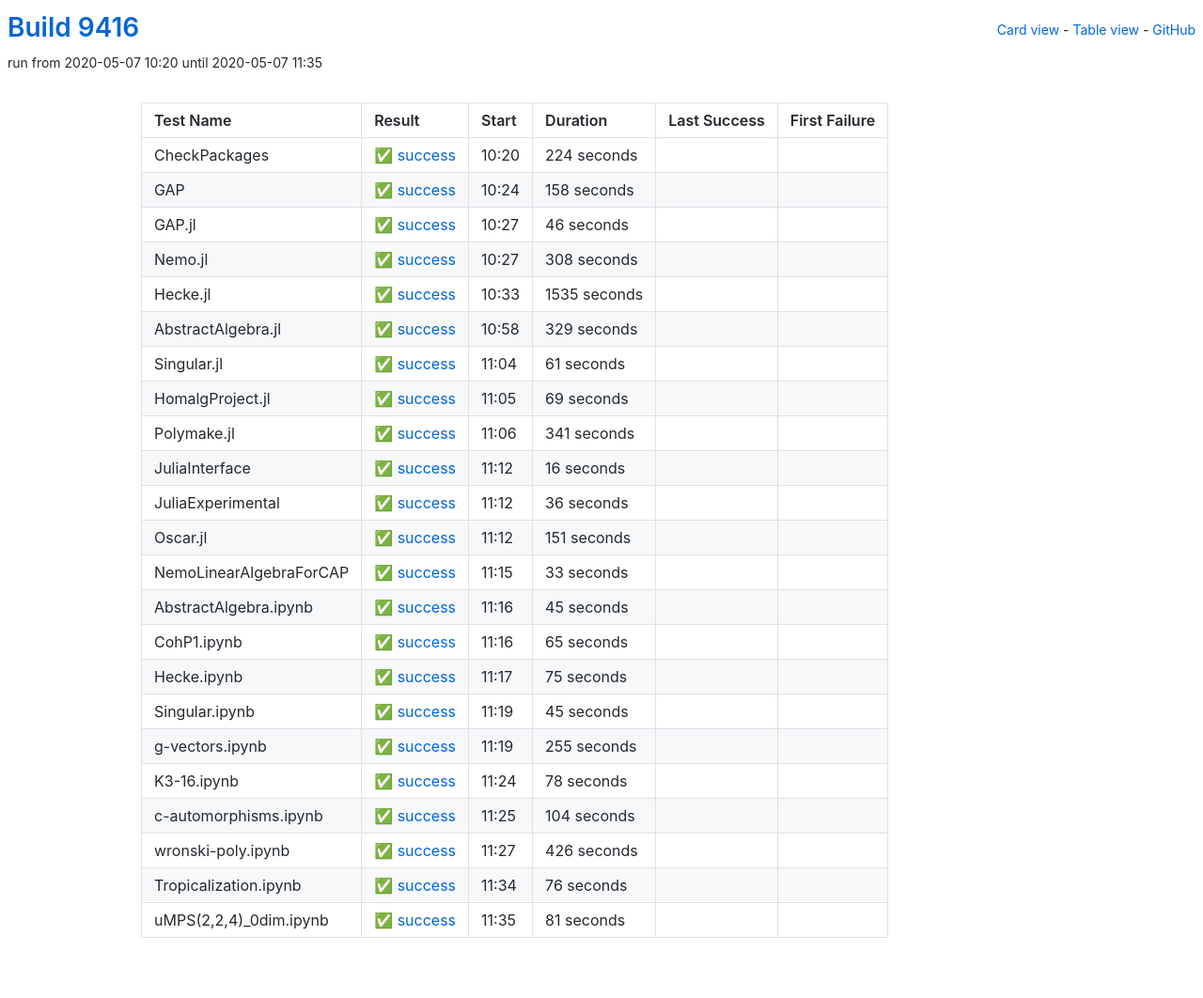
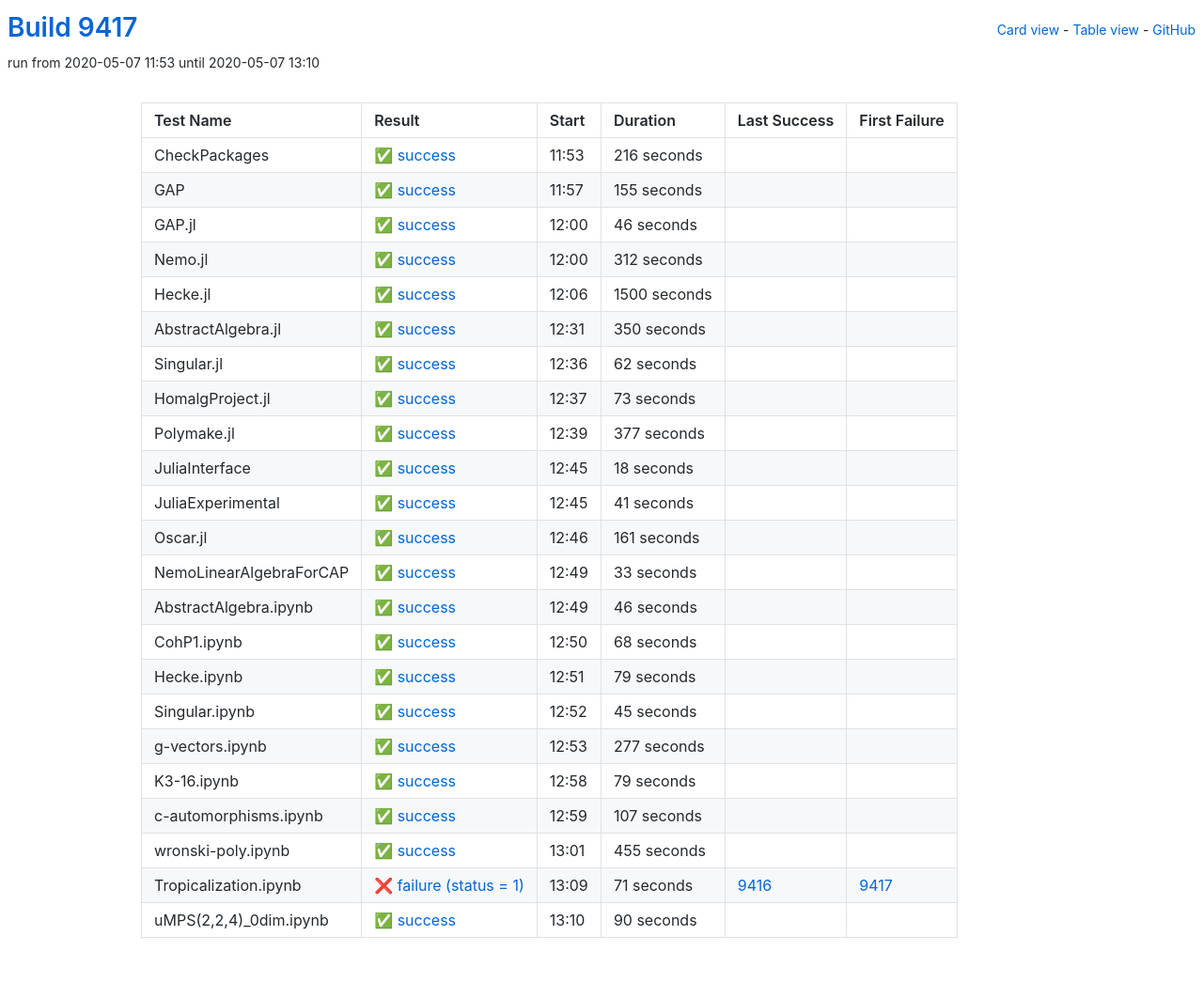
Before and after one commit to oscar-system/oscar-ci-status, a Jekyll site: the page built from table.html, in a window 1280 px wide. Shown: the whole page at 94% size. Built offline with Jekyll 4.4.1, drawn with Linux system fonts in a browser that asks for light colours.

Commit message:
Build 9417

```diff
--- a/_data/ci.yml
+++ b/_data/ci.yml
@@ -1,29 +1,29 @@
-build: 9416
-build_url: https://oscarci.mathematik.uni-kl.de/job/oscar/9416/
+build: 9417
+build_url: https://oscarci.mathematik.uni-kl.de/job/oscar/9417/
 job: oscar
 tests:
-- duration: 224
+- duration: 216
   exitcode: 0
   first_failure: false
   first_failure_url: null
   id: checkpackages
   last_success: false
   last_success_url: null
-  log: https://oscarci.mathematik.uni-kl.de/job/oscar/9416/artifact/logs/build-9416/CheckPackages.log
+  log: https://oscarci.mathematik.uni-kl.de/job/oscar/9417/artifact/logs/build-9417/CheckPackages.log
   name: CheckPackages
-  start: 2020-05-07 10:20
+  start: 2020-05-07 11:53
   status: success
   success: true
-- duration: 158
+- duration: 155
   exitcode: 0
   first_failure: false
   first_failure_url: null
   id: gap
   last_success: false
   last_success_url: null
-  log: https://oscarci.mathematik.uni-kl.de/job/oscar/9416/artifact/logs/build-9416/GAP.log
+  log: https://oscarci.mathematik.uni-kl.de/job/oscar/9417/artifact/logs/build-9417/GAP.log
   name: GAP
-  start: 2020-05-07 10:24
+  start: 2020-05-07 11:57
   status: success
   success: true
 - duration: 46
@@ -33,117 +33,117 @@ tests:
   id: gap-jl
   last_success: false
   last_success_url: null
-  log: https://oscarci.mathematik.uni-kl.de/job/oscar/9416/artifact/logs/build-9416/GAP.jl.log
+  log: https://oscarci.mathematik.uni-kl.de/job/oscar/9417/artifact/logs/build-9417/GAP.jl.log
   name: GAP.jl
-  start: 2020-05-07 10:27
+  start: 2020-05-07 12:00
   status: success
   success: true
-- duration: 308
+- duration: 312
   exitcode: 0
   first_failure: false
   first_failure_url: null
   id: nemo-jl
   last_success: false
   last_success_url: null
-  log: https://oscarci.mathematik.uni-kl.de/job/oscar/9416/artifact/logs/build-9416/Nemo.jl.log
+  log: https://oscarci.mathematik.uni-kl.de/job/oscar/9417/artifact/logs/build-9417/Nemo.jl.log
   name: Nemo.jl
-  start: 2020-05-07 10:27
+  start: 2020-05-07 12:00
   status: success
   success: true
-- duration: 1535
+- duration: 1500
   exitcode: 0
   first_failure: false
   first_failure_url: null
   id: hecke-jl
   last_success: false
   last_success_url: null
-  log: https://oscarci.mathematik.uni-kl.de/job/oscar/9416/artifact/logs/build-9416/Hecke.jl.log
+  log: https://oscarci.mathematik.uni-kl.de/job/oscar/9417/artifact/logs/build-9417/Hecke.jl.log
   name: Hecke.jl
-  start: 2020-05-07 10:33
+  start: 2020-05-07 12:06
   status: success
   success: true
-- duration: 329
+- duration: 350
   exitcode: 0
   first_failure: false
   first_failure_url: null
   id: abstractalgebra-jl
   last_success: false
   last_success_url: null
-  log: https://oscarci.mathematik.uni-kl.de/job/oscar/9416/artifact/logs/build-9416/AbstractAlgebra.jl.log
+  log: https://oscarci.mathematik.uni-kl.de/job/oscar/9417/artifact/logs/build-9417/AbstractAlgebra.jl.log
   name: AbstractAlgebra.jl
-  start: 2020-05-07 10:58
+  start: 2020-05-07 12:31
   status: success
   success: true
-- duration: 61
+- duration: 62
   exitcode: 0
   first_failure: false
   first_failure_url: null
   id: singular-jl
   last_success: false
   last_success_url: null
-  log: https://oscarci.mathematik.uni-kl.de/job/oscar/9416/artifact/logs/build-9416/Singular.jl.log
+  log: https://oscarci.mathematik.uni-kl.de/job/oscar/9417/artifact/logs/build-9417/Singular.jl.log
   name: Singular.jl
-  start: 2020-05-07 11:04
+  start: 2020-05-07 12:36
   status: success
   success: true
-- duration: 69
+- duration: 73
   exitcode: 0
   first_failure: false
   first_failure_url: null
   id: homalgproject-jl
   last_success: false
   last_success_url: null
-  log: https://oscarci.mathematik.uni-kl.de/job/oscar/9416/artifact/logs/build-9416/HomalgProject.jl.log
+  log: https://oscarci.mathematik.uni-kl.de/job/oscar/9417/artifact/logs/build-9417/HomalgProject.jl.log
   name: HomalgProject.jl
-  start: 2020-05-07 11:05
+  start: 2020-05-07 12:37
   status: success
   success: true
-- duration: 341
+- duration: 377
   exitcode: 0
   first_failure: false
   first_failure_url: null
   id: polymake-jl
   last_success: false
   last_success_url: null
-  log: https://oscarci.mathematik.uni-kl.de/job/oscar/9416/artifact/logs/build-9416/Polymake.jl.log
+  log: https://oscarci.mathematik.uni-kl.de/job/oscar/9417/artifact/logs/build-9417/Polymake.jl.log
   name: Polymake.jl
-  start: 2020-05-07 11:06
+  start: 2020-05-07 12:39
   status: success
   success: true
-- duration: 16
+- duration: 18
   exitcode: 0
   first_failure: false
   first_failure_url: null
   id: juliainterface
   last_success: false
   last_success_url: null
-  log: https://oscarci.mathematik.uni-kl.de/job/oscar/9416/artifact/logs/build-9416/JuliaInterface.log
+  log: https://oscarci.mathematik.uni-kl.de/job/oscar/9417/artifact/logs/build-9417/JuliaInterface.log
   name: JuliaInterface
-  start: 2020-05-07 11:12
+  start: 2020-05-07 12:45
   status: success
   success: true
-- duration: 36
+- duration: 41
   exitcode: 0
   first_failure: false
   first_failure_url: null
   id: juliaexperimental
   last_success: false
   last_success_url: null
-  log: https://oscarci.mathematik.uni-kl.de/job/oscar/9416/artifact/logs/build-9416/JuliaExperimental.log
+  log: https://oscarci.mathematik.uni-kl.de/job/oscar/9417/artifact/logs/build-9417/JuliaExperimental.log
   name: JuliaExperimental
-  start: 2020-05-07 11:12
+  start: 2020-05-07 12:45
   status: success
   success: true
-- duration: 151
+- duration: 161
   exitcode: 0
   first_failure: false
   first_failure_url: null
   id: oscar-jl
   last_success: false
   last_success_url: null
-  log: https://oscarci.mathematik.uni-kl.de/job/oscar/9416/artifact/logs/build-9416/Oscar.jl.log
+  log: https://oscarci.mathematik.uni-kl.de/job/oscar/9417/artifact/logs/build-9417/Oscar.jl.log
   name: Oscar.jl
-  start: 2020-05-07 11:12
+  start: 2020-05-07 12:46
   status: success
   success: true
 - duration: 33
@@ -153,45 +153,45 @@ tests:
   id: nemolinearalgebraforcap
   last_success: false
   last_success_url: null
-  log: https://oscarci.mathematik.uni-kl.de/job/oscar/9416/artifact/logs/build-9416/NemoLinearAlgebraForCAP.log
+  log: https://oscarci.mathematik.uni-kl.de/job/oscar/9417/artifact/logs/build-9417/NemoLinearAlgebraForCAP.log
   name: NemoLinearAlgebraForCAP
-  start: 2020-05-07 11:15
+  start: 2020-05-07 12:49
   status: success
   success: true
-- duration: 45
+- duration: 46
   exitcode: 0
   first_failure: false
   first_failure_url: null
   id: abstractalgebra-ipynb
   last_success: false
   last_success_url: null
-  log: https://oscarci.mathematik.uni-kl.de/job/oscar/9416/artifact/logs/build-9416/AbstractAlgebra.ipynb.log
+  log: https://oscarci.mathematik.uni-kl.de/job/oscar/9417/artifact/logs/build-9417/AbstractAlgebra.ipynb.log
   name: AbstractAlgebra.ipynb
-  start: 2020-05-07 11:16
+  start: 2020-05-07 12:49
   status: success
   success: true
-- duration: 65
+- duration: 68
   exitcode: 0
   first_failure: false
   first_failure_url: null
   id: cohp1-ipynb
   last_success: false
   last_success_url: null
-  log: https://oscarci.mathematik.uni-kl.de/job/oscar/9416/artifact/logs/build-9416/CohP1.ipynb.log
+  log: https://oscarci.mathematik.uni-kl.de/job/oscar/9417/artifact/logs/build-9417/CohP1.ipynb.log
   name: CohP1.ipynb
-  start: 2020-05-07 11:16
+  start: 2020-05-07 12:50
   status: success
   success: true
-- duration: 75
+- duration: 79
   exitcode: 0
   first_failure: false
   first_failure_url: null
   id: hecke-ipynb
   last_success: false
   last_success_url: null
-  log: https://oscarci.mathematik.uni-kl.de/job/oscar/9416/artifact/logs/build-9416/Hecke.ipynb.log
+  log: https://oscarci.mathematik.uni-kl.de/job/oscar/9417/artifact/logs/build-9417/Hecke.ipynb.log
   name: Hecke.ipynb
-  start: 2020-05-07 11:17
+  start: 2020-05-07 12:51
   status: success
   success: true
 - duration: 45
@@ -201,80 +201,80 @@ tests:
   id: singular-ipynb
   last_success: false
   last_success_url: null
-  log: https://oscarci.mathematik.uni-kl.de/job/oscar/9416/artifact/logs/build-9416/Singular.ipynb.log
+  log: https://oscarci.mathematik.uni-kl.de/job/oscar/9417/artifact/logs/build-9417/Singular.ipynb.log
   name: Singular.ipynb
-  start: 2020-05-07 11:19
+  start: 2020-05-07 12:52
   status: success
   success: true
-- duration: 255
+- duration: 277
   exitcode: 0
   first_failure: false
   first_failure_url: null
   id: g-vectors-ipynb
   last_success: false
   last_success_url: null
-  log: https://oscarci.mathematik.uni-kl.de/job/oscar/9416/artifact/logs/build-9416/g-vectors.ipynb.log
+  log: https://oscarci.mathematik.uni-kl.de/job/oscar/9417/artifact/logs/build-9417/g-vectors.ipynb.log
   name: g-vectors.ipynb
-  start: 2020-05-07 11:19
+  start: 2020-05-07 12:53
   status: success
   success: true
-- duration: 78
+- duration: 79
   exitcode: 0
   first_failure: false
   first_failure_url: null
   id: k3-16-ipynb
   last_success: false
   last_success_url: null
-  log: https://oscarci.mathematik.uni-kl.de/job/oscar/9416/artifact/logs/build-9416/K3-16.ipynb.log
+  log: https://oscarci.mathematik.uni-kl.de/job/oscar/9417/artifact/logs/build-9417/K3-16.ipynb.log
   name: K3-16.ipynb
-  start: 2020-05-07 11:24
+  start: 2020-05-07 12:58
   status: success
   success: true
-- duration: 104
+- duration: 107
   exitcode: 0
   first_failure: false
   first_failure_url: null
   id: c-automorphisms-ipynb
   last_success: false
   last_success_url: null
-  log: https://oscarci.mathematik.uni-kl.de/job/oscar/9416/artifact/logs/build-9416/c-automorphisms.ipynb.log
+  log: https://oscarci.mathematik.uni-kl.de/job/oscar/9417/artifact/logs/build-9417/c-automorphisms.ipynb.log
   name: c-automorphisms.ipynb
-  start: 2020-05-07 11:25
+  start: 2020-05-07 12:59
   status: success
   success: true
-- duration: 426
+- duration: 455
   exitcode: 0
   first_failure: false
   first_failure_url: null
   id: wronski-poly-ipynb
   last_success: false
   last_success_url: null
-  log: https://oscarci.mathematik.uni-kl.de/job/oscar/9416/artifact/logs/build-9416/wronski-poly.ipynb.log
+  log: https://oscarci.mathematik.uni-kl.de/job/oscar/9417/artifact/logs/build-9417/wronski-poly.ipynb.log
   name: wronski-poly.ipynb
-  start: 2020-05-07 11:27
+  start: 2020-05-07 13:01
   status: success
   success: true
-- duration: 76
-  exitcode: 0
-  first_failure: false
-  first_failure_url: null
+- duration: 71
+  exitcode: 1
+  first_failure: 9417
+  first_failure_url: https://oscarci.mathematik.uni-kl.de/job/oscar/9417/
   id: tropicalization-ipynb
-  last_success: false
-  last_success_url: null
-  log: https://oscarci.mathematik.uni-kl.de/job/oscar/9416/artifact/logs/build-9416/Tropicalization.ipynb.log
+  last_success: 9416
+  last_success_url: https://oscarci.mathematik.uni-kl.de/job/oscar/9416/
+  log: https://oscarci.mathematik.uni-kl.de/job/oscar/9417/artifact/logs/build-9417/Tropicalization.ipynb.log
   name: Tropicalization.ipynb
-  start: 2020-05-07 11:34
-  status: success
-  success: true
-- duration: 81
+  start: 2020-05-07 13:09
+  status: failure
+  success: false
+- duration: 90
   exitcode: 0
   first_failure: false
   first_failure_url: null
   id: umps-2-2-4-0dim-ipynb
   last_success: false
   last_success_url: null
-  log: https://oscarci.mathematik.uni-kl.de/job/oscar/9416/artifact/logs/build-9416/uMPS-2-2-4-_0dim.ipynb.log
+  log: https://oscarci.mathematik.uni-kl.de/job/oscar/9417/artifact/logs/build-9417/uMPS-2-2-4-_0dim.ipynb.log
   name: uMPS(2,2,4)_0dim.ipynb
-  start: 2020-05-07 11:35
+  start: 2020-05-07 13:10
   status: success
   success: true
```
Also changed, not shown: README.md.
